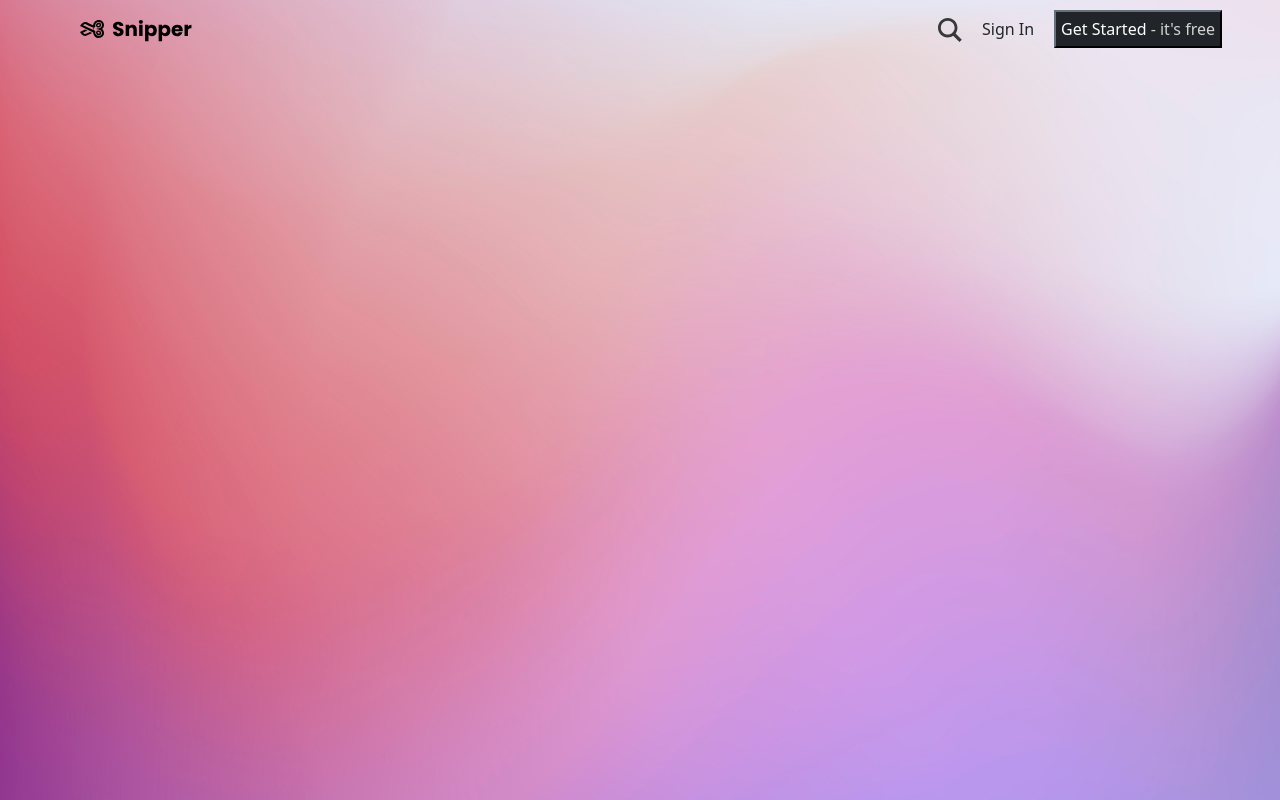
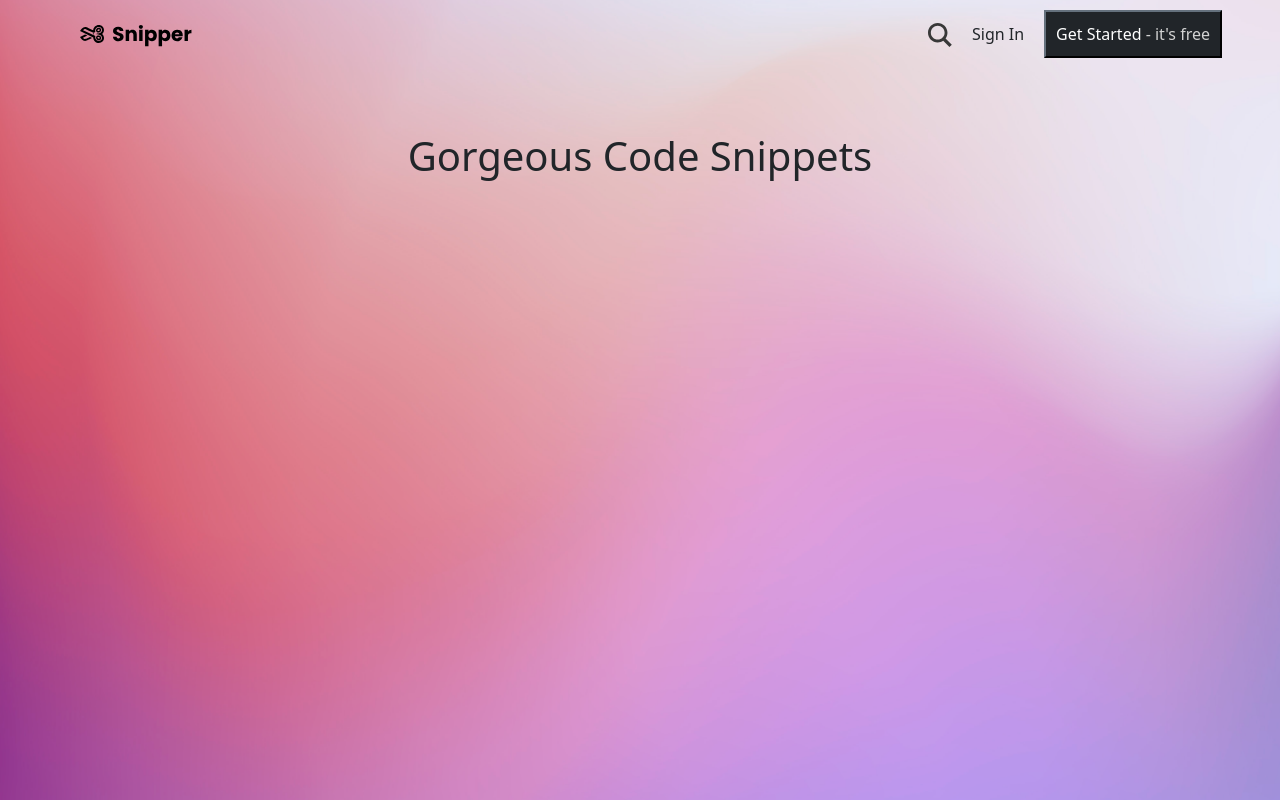
Before and after one commit to joshg1912/Snipper-landing-page, a website: page index.html in a window 1280 px wide. Drawn offline with nearby package versions, Linux system fonts and the light colour scheme.

Commit message:
adds header section

```diff
--- a/index.html
+++ b/index.html
@@ -13,8 +13,10 @@
                 <li class="nav-item"><img src="Assets/Search Icon.svg"></li>
                 <li class="nav-item">Sign In</li>
                 <li class="nav-item"><button class="btn-dark cta">Get Started <span style="color:lightgray">- it's free</span></button></li>
-            </ul>
+                  </ul>
      </div>
-
+     <div class="header py-5">
+         <div class="header-text"><h1>Gorgeous Code Snippets</h1></div>
+     </div>
     </body>
 </html>
--- a/style.css
+++ b/style.css
@@ -2,6 +2,7 @@ body {
     background-image: url("Assets/Background.png");
     background-repeat: no-repeat;
     background-size: cover;
+
 }
 
 
@@ -21,5 +22,10 @@ body {
     padding: 10px;
 }
 .cta {
-    padding: 5px;
+    padding: 10px;
 }
+
+.header {
+    display: flex;
+    justify-content: center;
+}
```
